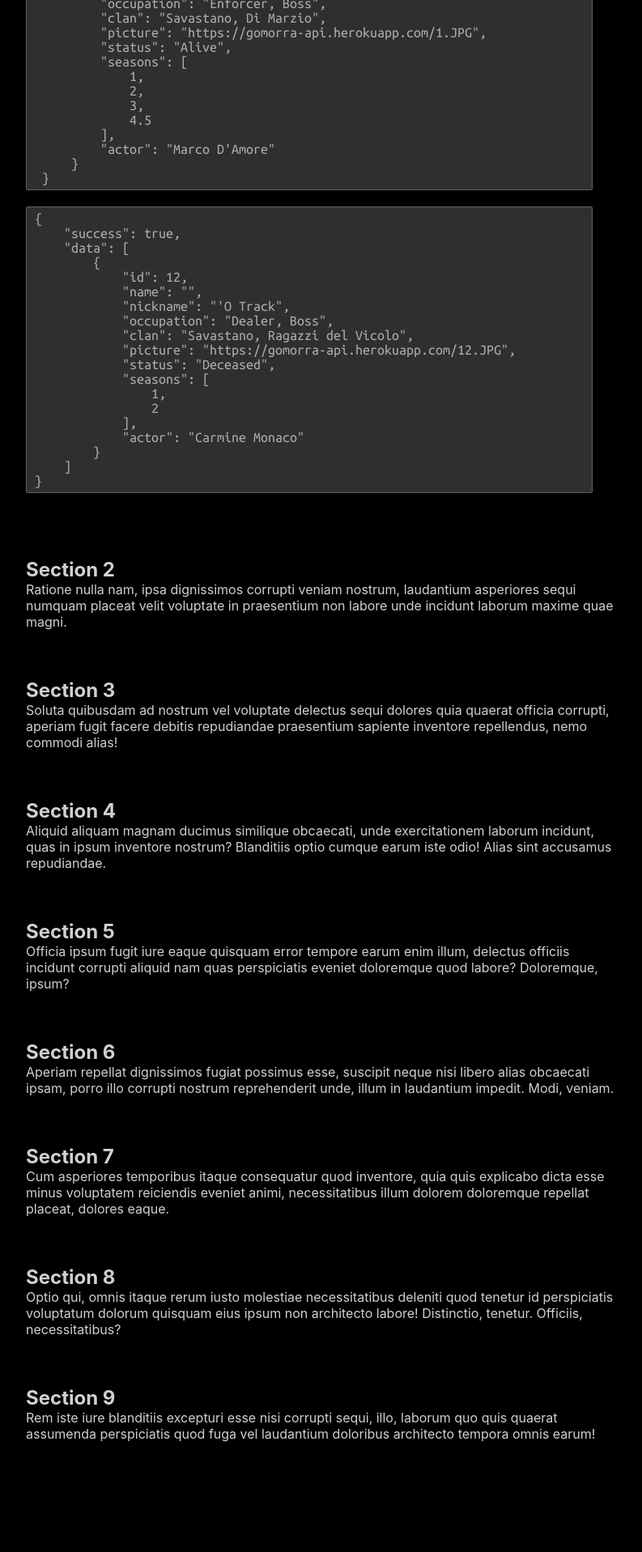
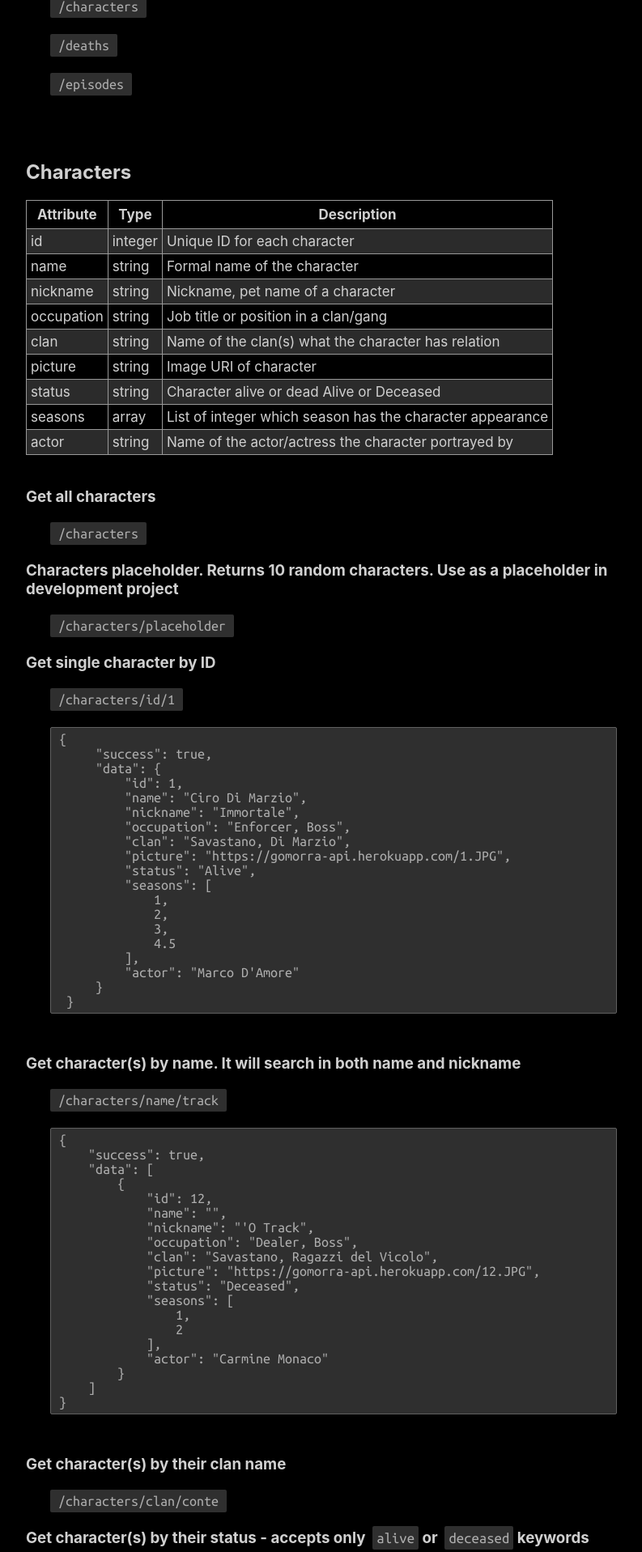
Before and after one commit to TamasKn/gomorra-client, a React (Create React App) app: page /docs in a window 1280 px wide. Shown: the part 880-2797 px from the top of the page at 81% size, without its empty margins (264-1057 px from the left). Built offline with nearby package versions, Linux system fonts and the light colour scheme.

Commit message:
Documentation page

```diff
--- a/src/css/codeContainer.css
+++ b/src/css/codeContainer.css
@@ -6,11 +6,22 @@
     background-color: #2f2f2f;
     width: fit-content;
     padding: .5rem 1rem;
-    margin: 2rem 0;
+    margin: 2rem 3rem;
     border-radius: 2px;
 }
 
 .code__multi-line {
     border: 1px solid #606060;
     width: 70rem;
+    margin-bottom: 5rem;
 }
+
+.inline {
+    font-family: 'Ubuntu Mono', monospace;
+    color: #aeaeae;
+    font-weight: 200;
+    background-color: #2f2f2f;
+    width: fit-content;
+    padding: .5rem .5rem;
+    border-radius: 2px;
+}
--- a/src/css/docs.css
+++ b/src/css/docs.css
@@ -45,3 +45,36 @@ section {
     margin: 0 0 2rem 0;
     width: 60vw;
 }
+
+hr {
+    border: 1px solid #323232;
+}
+
+table {
+    border-collapse: collapse;
+    font-size: 1.7rem;
+}
+
+tr:nth-child(even) {
+    background-color: #2b2b2b;
+}
+
+table th {
+    font-weight: bold;
+    border: 1px solid #999999;
+    padding: 7px 5px;
+}
+
+table td {
+    border: 1px solid #999999;
+    padding: 5px 5px;
+}
+
+.docs__order {
+    display: flex;
+    flex-direction: column;
+}
+
+.docs__order p {
+    margin: .8rem 0;
+}
--- a/src/pages/docs/Docs.js
+++ b/src/pages/docs/Docs.js
@@ -12,6 +12,7 @@ const Documentation = () => {
     })
 
     // Function that reads code block sample from local file
+    // Wanted to avoid installing 3rd party library for code block display
     async function readLocalFile(file) {
         const resp = await fetch(file)
         const data = await resp.text()
@@ -25,6 +26,10 @@ const Documentation = () => {
         const divs = document.getElementsByClassName('code__multi-line')
         divs[0].innerHTML = await readLocalFile(blocks.cb1).then(res => res)
         divs[1].innerHTML = await readLocalFile(blocks.cb2).then(res => res)
+        divs[2].innerHTML = await readLocalFile(blocks.cb3).then(res => res)
+        divs[3].innerHTML = await readLocalFile(blocks.cb4).then(res => res)
+        divs[4].innerHTML = await readLocalFile(blocks.cb5).then(res => res)
+        divs[5].innerHTML = await readLocalFile(blocks.cb6).then(res => res)
     }
 
 
@@ -40,15 +45,15 @@ const Documentation = () => {
                 <div className="docs__sidebar">
                     <ul>
                         <li><a href="#section-1">Base URI</a></li>
-                        <li><a href="#section-1">Endpoints</a></li>
+                        <li><a href="#section-2">Endpoints</a></li>
                         <li className="docs__sidebar--sublist">
-                            <a href="#section-2">Characters</a>
+                            <a href="#section-2.1">Characters</a>
                         </li>
                         <li className="docs__sidebar--sublist">
-                            <a href="#section-2">Deaths</a>
+                            <a href="#section-2.2">Deaths</a>
                         </li>
                         <li className="docs__sidebar--sublist">
-                            <a href="#section-2">Episodes</a>
+                            <a href="#section-2.3">Episodes</a>
                         </li>
                         <li><a href="#section-3">Usage</a></li>
                         <li><a href="#section-4">Install locally</a></li>
@@ -57,62 +62,181 @@ const Documentation = () => {
 
                 <main>
                     <section id="section-1">
-                        <h1>Section 1</h1>
+                        <h1>Base URI</h1>
+                        <hr/>
 
-                        <SingleLine>{" function() { return } "}</SingleLine>
+                        <SingleLine>{"https://gomorra-api.herokuapp.com/"}</SingleLine>
 
+                    </section>
+
+                    <section id="section-2">
+                        <h1>Endpoints</h1>
+                        <hr/>
+
+                        <SingleLine>{"/characters"}</SingleLine>
+                        <SingleLine>{"/deaths"}</SingleLine>
+                        <SingleLine>{"/episodes"}</SingleLine>
+
+                    </section>
+
+                    <section id="section-2.1">
+                        <h2>Characters</h2>
+                        <br/>
+
+                        <table border="1">
+                            <tr>
+                                <th>Attribute</th>
+                                <th>Type</th>
+                                <th>Description</th>
+                            </tr>
+                            <tr><td>id</td><td>integer</td><td>Unique ID for each character</td></tr>
+                            <tr><td>name</td><td>string</td><td>Formal name of the character</td></tr>
+                            <tr><td>nickname</td><td>string</td><td>Nickname, pet name of a character</td></tr>
+                            <tr><td>occupation</td><td>string</td><td>Job title or position in a clan/gang</td></tr>
+                            <tr><td>clan</td><td>string</td><td>Name of the clan(s) what the character has relation</td></tr>
+                            <tr><td>picture</td><td>string</td><td>Image URI of character</td></tr>
+                            <tr><td>status</td><td>string</td><td>Character alive or dead Alive or Deceased</td></tr>
+                            <tr><td>seasons</td><td>array</td><td>List of integer which season has the character appearance</td></tr>
+                            <tr><td>actor</td><td>string</td><td>Name of the actor/actress the character portrayed by</td></tr>
+                        </table>
+                        <br/><br/>
+
+                        <h3>Get all characters</h3>
+                        <SingleLine>{"/characters"}</SingleLine>
+
+                        <h3>Characters placeholder. Returns 10 random characters. Use as a placeholder in development project</h3>
+                        <SingleLine>{"/characters/placeholder"}</SingleLine>
+
+                        <h3>Get single character by ID</h3>
+                        <SingleLine>{"/characters/id/1"}</SingleLine>
                         <MultiLines />
+
+                        <h3>Get character(s) by name. It will search in both name and nickname</h3>
+                        <SingleLine>{"/characters/name/track"}</SingleLine>
+                        <MultiLines />
+
+                        <h3>Get character(s) by their clan name</h3>
+                        <SingleLine>{"/characters/clan/conte"}</SingleLine>
+
+                        <h3>Get character(s) by their status - accepts only
+                            &nbsp;<span className="inline">alive</span> or
+                            &nbsp;<span className="inline">deceased</span> keywords
+                        </h3>
+                        <SingleLine>{"/characters/status/alive"}</SingleLine>
+
+                        <h3>Get characters by which season had appearance</h3>
+                        <SingleLine>{"/characters/season/2"}</SingleLine>
+
+
+                    </section>
+                    <section id="section-2.2">
+                        <h2>Deaths</h2>
+                        <br/>
+
+                        <table border="1">
+                            <tr>
+                                <th>Attribute</th>
+                                <th>Type</th>
+                                <th>Description</th>
+                            </tr>
+                            <tr><td>id</td><td>integer</td><td>Unique ID for each death event</td></tr>
+                            <tr><td>victim</td><td>string</td><td>Name or nickname of the character has been deceased</td></tr>
+                            <tr><td>cause</td><td>string</td><td>Reason of death</td></tr>
+                            <tr><td>perpetrator</td><td>string</td><td>Name or nickname of the the character who caused directly or indirectly</td></tr>
+                            <tr><td>body_count</td><td>integer</td><td>Number of dead happened during the event</td></tr>
+                            <tr><td>season</td><td>integer</td><td>Season number where the event occured</td></tr>
+                            <tr><td>episode</td><td>integer</td><td>Episode number where the event occured</td></tr>
+                        </table>
+                        <br/><br/>
+
+                        <h3>Get all deaths</h3>
+                        <SingleLine>{"/deaths"}</SingleLine>
+
+                        <h3>Get certain death by ID</h3>
+                        <SingleLine>{"/deaths/id/56"}</SingleLine>
+                        <MultiLines />
+
+                        <h3>Get death(s) by the victim's name or nickname</h3>
+                        <SingleLine>{"/deaths/victim/capae"}</SingleLine>
+                        <MultiLines />
+
+                        <h3>Get death(s) by perpetrator's name or nickname</h3>
+                        <SingleLine>{"/deaths/perpetrator/pietro"}</SingleLine>
+
+                        <h3>Get death(s) by certain season</h3>
+                        <SingleLine>{"/deaths/season/4"}</SingleLine>
+
+                        <h3>Get death(s) by the season and episode number</h3>
+                        <SingleLine>{"/deaths/season/4/episode/9"}</SingleLine>
+
+                    </section>
+
+                    <section id="section-2.3">
+                        <h2>Episodes</h2>
+                        <br/>
+
+                        <table border="1">
+                            <tr>
+                                <th>Attribute</th>
+                                <th>Type</th>
+                                <th>Description</th>
+                            </tr>
+                            <tr><td>id</td><td>integer</td><td>Unique ID for each episodes</td></tr>
+                            <tr><td>title</td><td>string</td><td>Title of the episode</td></tr>
+                            <tr><td>season</td><td>integer</td><td>Season number</td></tr>
+                            <tr><td>episode</td><td>integer</td><td>Episode numberd</td></tr>
+                        </table>
+                        <br/><br/>
+
+                        <h3>Get all episodes</h3>
+                        <SingleLine>{"/episodes"}</SingleLine>
+
+                        <h3>Get episodes by season number</h3>
+                        <SingleLine>{"/episodes/season/3"}</SingleLine>
+
+                        <h3>Get episode by the season and episode number</h3>
+                        <SingleLine>{"/episodes/season/2/episode/9"}</SingleLine>
+                        <MultiLines />
+
+                        <h3>Get episode by its title</h3>
+                        <SingleLine>{"/episodes/title/uccidere"}</SingleLine>
                         <MultiLines />
 
                     </section>
-                    <section id="section-2">
-                        <h1>Section 2</h1>
-                        <p>Ratione nulla nam, ipsa dignissimos corrupti veniam nostrum, laudantium asperiores sequi
-                            numquam placeat velit voluptate in praesentium non labore unde incidunt laborum maxime quae
-                            magni.</p>
-                    </section>
+
                     <section id="section-3">
-                        <h1>Section 3</h1>
-                        <p>Soluta quibusdam ad nostrum vel voluptate delectus sequi dolores quia quaerat officia
-                            corrupti, aperiam fugit facere debitis repudiandae praesentium sapiente inventore
-                            repellendus, nemo commodi alias!</p>
+                        <h1>Usage and contribution</h1>
+                        <hr/><br/>
+                        <p>
+                            The API is free to use with the limit of 3000 requests/day.
+                            If exceeds it will send the 429 status code.
+                        </p>
+                        <p>
+                            Feel free to make Pull Request if you like to add or correct content.
+                        </p>
+                        <br/>
+
+                        <h3>Error fix</h3>
+                        <div className="docs__order">
+                            <p>1. Open a new issue</p>
+                            <p>2. Assign yourself</p>
+                            <p>3. Include the issue number in the PR</p>
+                            <p>4. Make the Pull request</p>
+                        </div>
+
                     </section>
                     <section id="section-4">
-                        <h1>Section 4</h1>
-                        <p>Aliquid aliquam magnam ducimus similique obcaecati, unde exercitationem laborum incidunt,
-                            quas in ipsum inventore nostrum? Blanditiis optio cumque earum iste odio! Alias sint
-                            accusamus repudiandae.</p>
+                        <h1>Install locally</h1>
+                        <hr/><br/>
+
+                        <div className="docs__order">
+                            <p>1. <span className="inline">npm install</span></p>
+                            <p>2. <span className="inline">npm run dev</span></p>
+                            <p>3. Open <span className="inline">localhost:4000</span></p>
+                        </div>
+
                     </section>
-                    <section id="section-5">
-                        <h1>Section 5</h1>
-                        <p>Officia ipsum fugit iure eaque quisquam error tempore earum enim illum, delectus officiis
-                            incidunt corrupti aliquid nam quas perspiciatis eveniet doloremque quod labore? Doloremque,
-                            ipsum?</p>
-                    </section>
-                    <section id="section-6">
-                        <h1>Section 6</h1>
-                        <p>Aperiam repellat dignissimos fugiat possimus esse, suscipit neque nisi libero alias obcaecati
-                            ipsam, porro illo corrupti nostrum reprehenderit unde, illum in laudantium impedit. Modi,
-                            veniam.</p>
-                    </section>
-                    <section id="section-7">
-                        <h1>Section 7</h1>
-                        <p>Cum asperiores temporibus itaque consequatur quod inventore, quia quis explicabo dicta esse
-                            minus voluptatem reiciendis eveniet animi, necessitatibus illum dolorem doloremque repellat
-                            placeat, dolores eaque.</p>
-                    </section>
-                    <section id="section-8">
-                        <h1>Section 8</h1>
-                        <p>Optio qui, omnis itaque rerum iusto molestiae necessitatibus deleniti quod tenetur id
-                            perspiciatis voluptatum dolorum quisquam eius ipsum non architecto labore! Distinctio,
-                            tenetur. Officiis, necessitatibus?</p>
-                    </section>
-                    <section id="section-9">
-                        <h1>Section 9</h1>
-                        <p>Rem iste iure blanditiis excepturi esse nisi corrupti sequi, illo, laborum quo quis quaerat
-                            assumenda perspiciatis quod fuga vel laudantium doloribus architecto tempora omnis
-                            earum!</p>
-                    </section>
+
                 </main>
             </div>
         </div>
```
Also changed, not shown: src/static/code_blocks/FileIndexes.js (+9 -1 lines), src/static/code_blocks/cb3.txt (added), src/static/code_blocks/cb4.txt (added), src/static/code_blocks/cb5.txt (added), src/static/code_blocks/cb6.txt (added).
